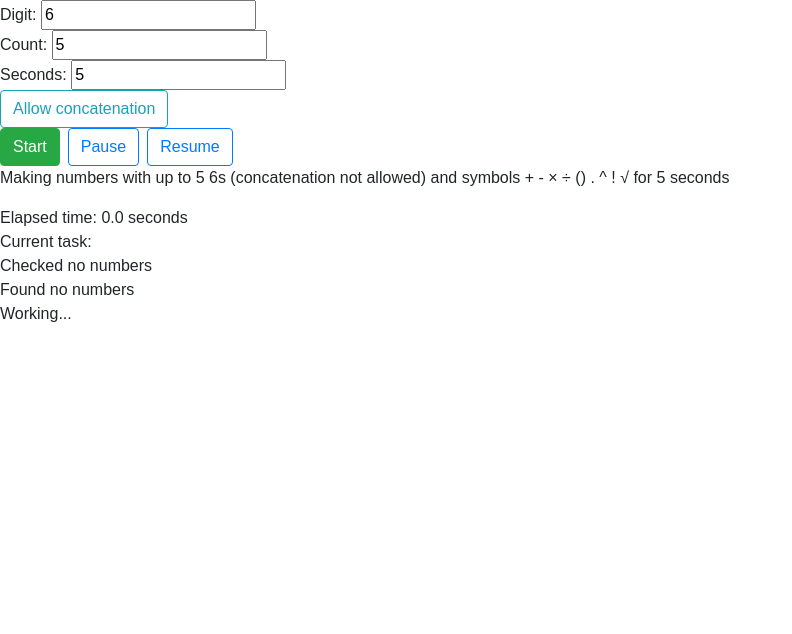
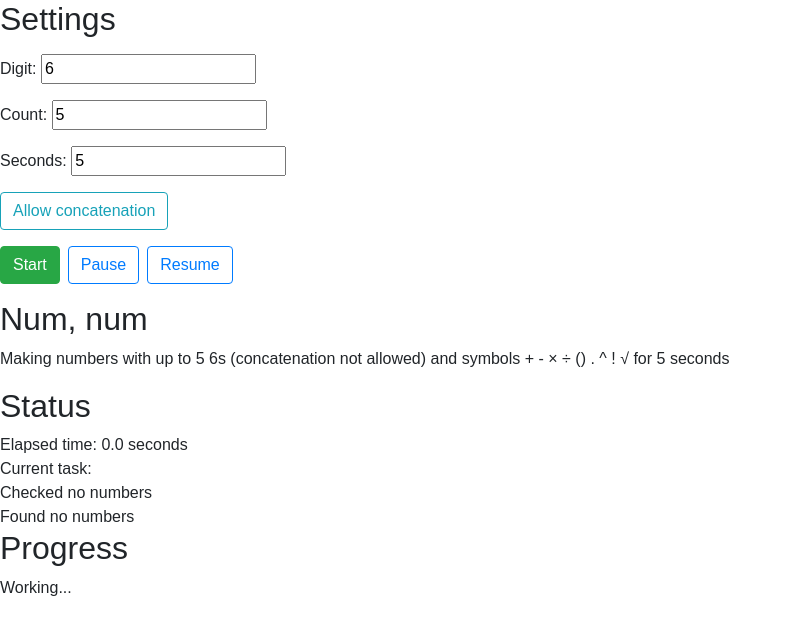
Before and after one commit to bennettmcelwee/numnum, a React (Create React App) app: page / in a window 1280 px wide. Shown: the top 634 px of the page, without its empty margins (0-792 px from the left). Built offline with nearby package versions, Linux system fonts and the light colour scheme.

Commit message:
Improve styling (a bit)

```diff
--- a/src/style.css
+++ b/src/style.css
@@ -7,4 +7,6 @@ body {
 .controls .btn {
     margin-right: 0.5em;
 }
-h2 { display: none; }
+.group {
+    margin: 1em 0;
+}
```
